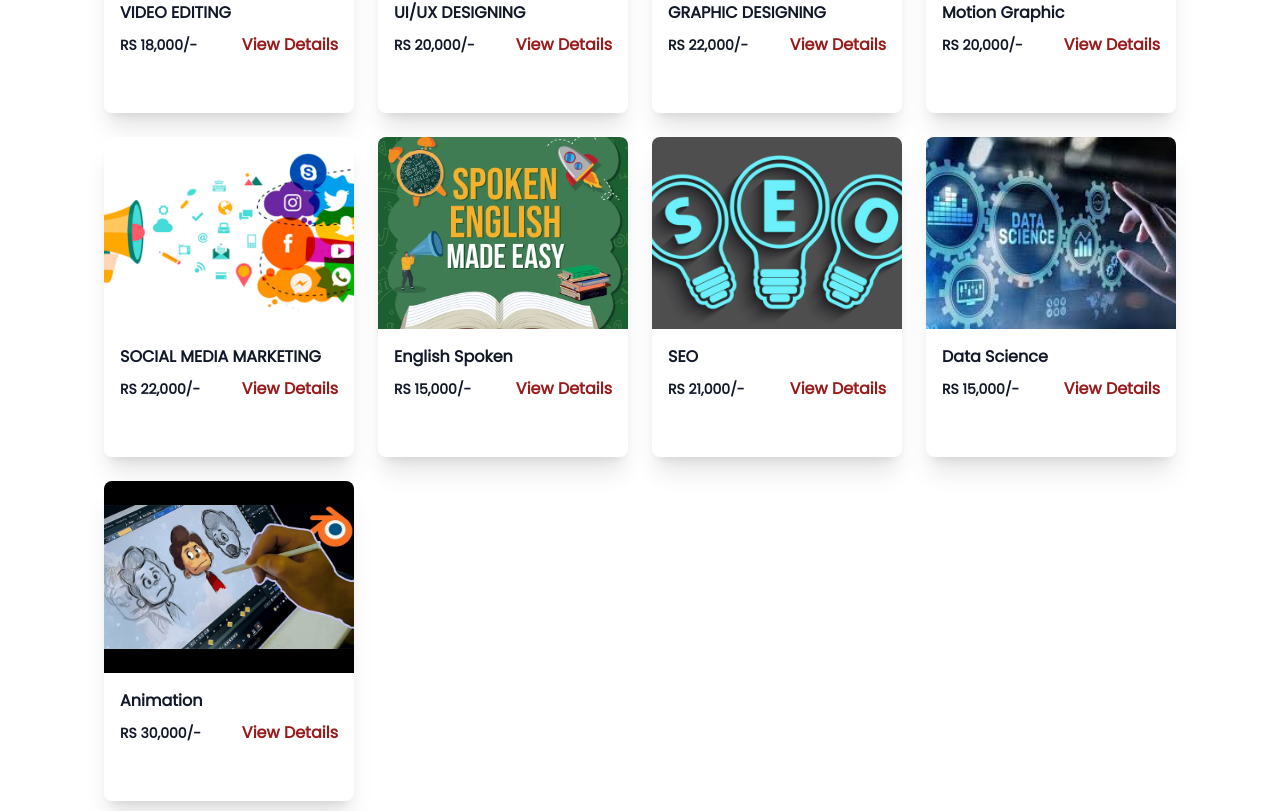
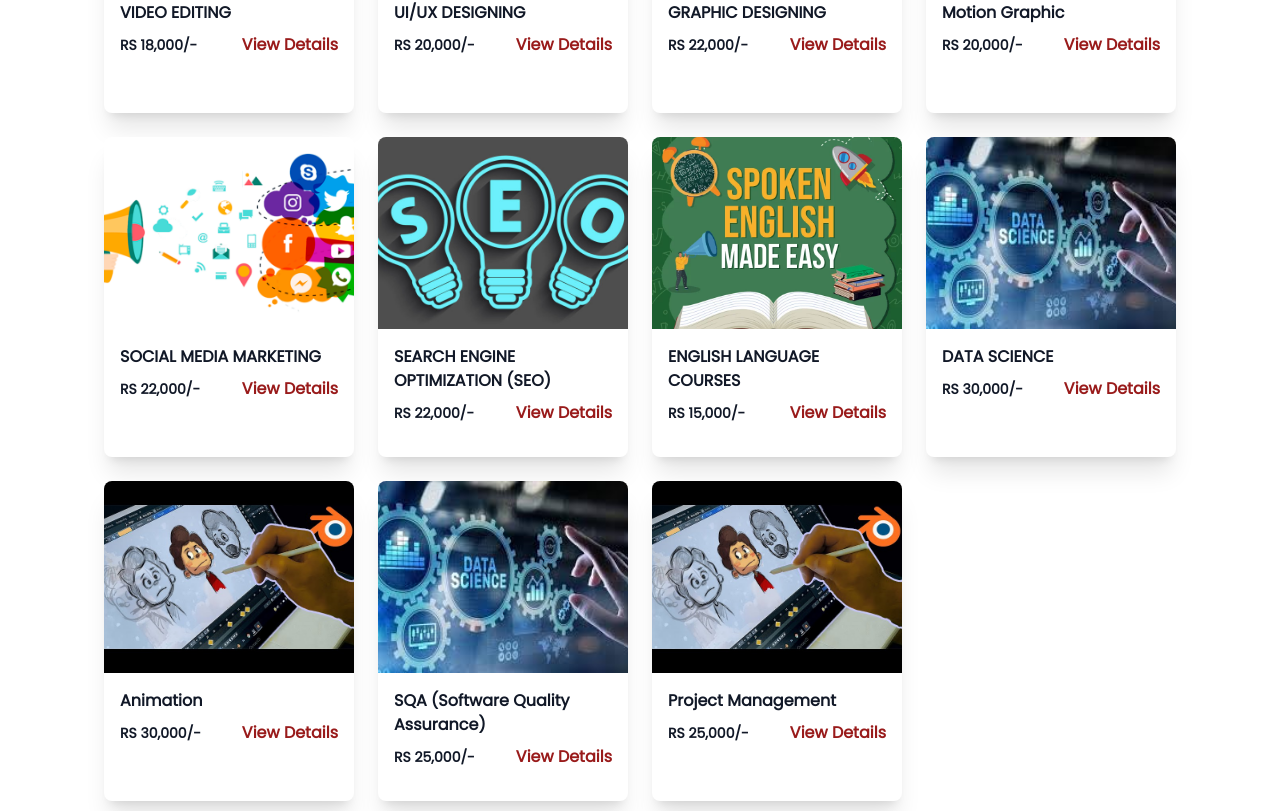
Before and after one commit to Khuramshahzad3/structures-web, a React (Vite) app: page /courses in a window 1280 px wide. Shown: the part 1989-2800 px from the top of the page. Built offline with nearby package versions, Linux system fonts and the light colour scheme.

Commit message:
course display

```diff
--- a/src/App.jsx
+++ b/src/App.jsx
@@ -15,13 +15,14 @@ function App() {
   return (
     <BrowserRouter>
       <Navbar />
+
       <Routes>
         <Route path="/" element={<Home />} />
         <Route path="/contactus" element={<ContactUs />} />
         <Route path="/services" element={<ServicePage />} />
         <Route path="/courses" element={<Coursespage />} />
         <Route path="/aboutus" element={<Aboutpage />} />
-        <Route path={`/courses/:courseid`} element={<CourseInerPage />} />
+        <Route path={`/courses/:routes`} element={<CourseInerPage />} />
       </Routes>
       <Footer />
     </BrowserRouter>
--- a/src/Components/CoursesPages/CourseCard.jsx
+++ b/src/Components/CoursesPages/CourseCard.jsx
@@ -13,7 +13,7 @@ const CourseCard = (props) => {
             <h3 className="text-gray-900 font-semibold ">{props.title}</h3>
             <div className="flex items-center justify-between mt-2">
               <span className="text-gray-900 font-bold text-sm">RS {props.newPrice}</span>
-              <Link to={`/courses/${props.id}`} className='font-semibold text-red-800'  onClick={()=>{window.scrollTo(0,0)}} >View Details</Link>
+              <Link to={`/courses/${props.routes}`} className='font-semibold text-red-800'  onClick={()=>{window.scrollTo(0,0)}} >View Details</Link>
             </div>
           </div>
         </div>
--- a/src/Components/CoursesPages/CourseCardDetails.jsx
+++ b/src/Components/CoursesPages/CourseCardDetails.jsx
@@ -10,9 +10,9 @@ const CourseCardDetails = () => {
                     <CourseCard
                         key={index}
                         image={course.image}
-                        title={course.Service}
+                        title={course.course}
                         newPrice={course.Price}
-                        id={course.id}
+                        routes={course.routes}
                     />
                 ))}
             </div>
--- a/src/Components/CoursesPages/CourseInerPage.jsx
+++ b/src/Components/CoursesPages/CourseInerPage.jsx
@@ -5,11 +5,9 @@ import CourseData from '../../assets/CourseData'
 import CourseDisplay from './CourseDisplay'
 import { useParams } from 'react-router-dom'
 const CourseInerPage = () => {
-    const { courseid } = useParams();
+    const { routes } = useParams();
 
-    const course = CourseData.find((e) => e.id === Number(courseid))
-
-
+    const course = CourseData.find((e) => e.routes === routes)
     return (
         <div>
             <div className="bg-black max-md:h-[500px]">
--- a/src/Components/Home/Home.jsx
+++ b/src/Components/Home/Home.jsx
@@ -6,11 +6,12 @@ import VideoSection from './VideoSection'
 import FeatureCardDetails from '../FeaturedComponents/FeatureCardDetails'
 import FeaturePage from '../FeaturedComponents/FeaturePage'
 import Slider from '../FeaturedComponents/Slider'
-
+import Ght from './ght'
 const Home = () => {
   return (
     <div>
       <HeroSection />
+      <Ght/>
       <Section2 />
       <FeaturePage />
       <VideoSection />
--- a/src/assets/CourseData.js
+++ b/src/assets/CourseData.js
@@ -1,4 +1,4 @@
-import MADImage from '../assets/MADImage.jpg'
+import MADImage from "../assets/MADImage.jpg";
 import WebImage from "../assets/WebImage.jpg";
 import ShopifyImage from "../assets/ShopifyImage.jpg";
 import FreeImage from "../assets/FreeImage.jpg";
@@ -19,155 +19,420 @@ import AnimationImage from "../assets/AnimationImage.jpg";
 import SEOImage from "../assets/SEOImage.jpg";
 import SMMImage from "../assets/SMMImage.png";
 import DSImage from "../assets/DSImage.jpeg";
+
 const CourseData = [
   {
     id: 1,
-      Service: "Web Development ",
+    course: "Web Development",
     image: WebImage,
-      routes: "/webdev",
+    routes: "webdev",
     Price: "20,000/-",
+    duration: "2 months",
+    outline: [
+      "Introduction to Web Development",
+      "HTML, CSS, JavaScript Basics",
+      "Responsive Design",
+      "Frontend Frameworks",
+      "Backend Development",
+      "Databases and APIs",
+      "Version Control Systems",
+      "Final Project",
+    ],
   },
   {
     id: 2,
-      Service: "SHOPIFY ",
-
+    course: "SHOPIFY",
     image: ShopifyImage,
-      routes: "/shopify",
+    routes: "shopify",
     Price: "20,000/-",
+    duration: "2 months",
+    outline: [
+      "Introduction to Shopify",
+      "Customizing Themes",
+      "Product Management",
+      "Managing Payments and Shipping",
+      "SEO for Shopify Stores",
+      "Shopify Marketing Tools",
+      "Testing and Launching",
+      "Post-Launch Maintenance",
+    ],
   },
   {
     id: 3,
-      Service: "WORDPRESS DEVELOPMENT ",
+    course: "WORDPRESS DEVELOPMENT",
     image: WordPImage,
-      routes: "/wordpressdev",
+    routes: "wordpressdev",
     Price: "20,000/-",
+    duration: "2 months",
+    outline: [
+      "Introduction to WordPress",
+      "Setting Up Themes",
+      "Managing Plugins",
+      "Content Creation",
+      "Customizing with CSS and JS",
+      "WordPress SEO",
+      "E-commerce Integration",
+      "Final Project",
+    ],
   },
   {
     id: 4,
-      Service: "FREELANCING ",
+    course: "FREELANCING",
     image: FreeImage,
-      routes: "/freelancing",
+    routes: "freelancing",
     Price: "15,000/-",
+    duration: "2 months",
+    outline: [
+      "Introduction to Freelancing",
+      "Setting up Profiles",
+      "Building a Portfolio",
+      "Finding Clients",
+      "Managing Payments",
+      "Handling Contracts",
+      "Communication Skills",
+      "Project Management",
+    ],
   },
   {
     id: 5,
-      Service: "CONTENT WRITING ",
+    course: "CONTENT WRITING",
     image: CreativeImage,
-      routes: "/contentwriting",
+    routes: "contentwriting",
     Price: "10,000/-",
+    duration: "2 months",
+    outline: [
+      "Introduction to Content Writing",
+      "SEO Writing",
+      "Writing for Different Platforms",
+      "Editing and Proofreading",
+      "Blogging",
+      "Copywriting",
+      "Content Strategy",
+      "Building a Writing Portfolio",
+    ],
   },
   {
     id: 6,
-      Service: "MICROSOFT OFFICE (BASIC IT)",
+    course: "MICROSOFT OFFICE (BASIC IT)",
     image: MSOImage,
-      routes: "/msoffice",
+    routes: "msoffice",
     Price: "18,000/-",
+    duration: "2 months",
+    outline: [
+      "Introduction to Microsoft Office Suite",
+      "Microsoft Word Basics",
+      "Microsoft Excel Basics",
+      "Microsoft PowerPoint Basics",
+      "Data Management",
+      "Email Handling with Outlook",
+      "OneDrive and SharePoint",
+      "Final Project",
+    ],
   },
   {
     id: 7,
-      Service: "CYBER SECURITY",
+    course: "CYBER SECURITY",
     image: CSImage,
-      routes: "/cybersecurity",
+    routes: "cybersecurity",
     Price: "25,000/-",
+    duration: "2 months",
+    outline: [
+      "Introduction to Cybersecurity",
+      "Network Security Fundamentals",
+      "Malware and Phishing Attacks",
+      "Cryptography",
+      "Cloud Security",
+      "Ethical Hacking",
+      "Cybersecurity Tools",
+      "Incident Response",
+    ],
   },
   {
     id: 8,
-      Service: "ARTIFICIAL INTELLIGENCE",
+    course: "ARTIFICIAL INTELLIGENCE",
     image: AIImage,
-      routes: "/ai",
+    routes: "ai",
     Price: "30,000/-",
+    duration: "2 months",
+    outline: [
+      "Introduction to AI",
+      "AI Algorithms",
+      "NLP and Neural Networks",
+      "Machine Learning in AI",
+      "AI in Robotics",
+      "AI Ethics",
+      "Building an AI Model",
+      "Final AI Project",
+    ],
   },
-
   {
     id: 9,
-      Service: "Machine Learning",
+    course: "Machine Learning",
     image: MLImage,
-      routes: "/machinnelearing",
+    routes: "machinelearning",
     Price: "25,000/-",
+    duration: "2 months",
+    outline: [
+      "Introduction to Machine Learning",
+      "Supervised Learning",
+      "Unsupervised Learning",
+      "Neural Networks",
+      "Model Evaluation",
+      "Cross-validation",
+      "ML Applications",
+      "Final ML Project",
+    ],
   },
   {
     id: 10,
-      Service: "SOFTWARE DEVELOPMENT",
+    course: "SOFTWARE DEVELOPMENT",
     image: SDImage,
-      routes: "/softwaredevelopment",
+    routes: "softwaredevelopment",
     Price: "25,000/-",
+    duration: "2 months",
+    outline: [
+      "Introduction to SDLC",
+      "Programming Concepts",
+      "Object-Oriented Programming",
+      "Version Control",
+      "Debugging",
+      "Software Testing",
+      "Agile Methodologies",
+      "Final Project",
+    ],
   },
   {
     id: 11,
-      Service: "MOBILE APP DEVELOPMENT",
+    course: "MOBILE APP DEVELOPMENT",
     image: MADImage,
-      routes: "/mobileappdevelopment",
+    routes: "mobileappdevelopment",
     Price: "25,000/-",
+    duration: "2 months",
+    outline: [
+      "Introduction to Mobile App Development",
+      "Setting Up Development Environment",
+      "UI Design Principles",
+      "Working with APIs",
+      "User Authentication",
+      "Mobile App Performance",
+      "App Store Deployment",
+      "Final Mobile App Project",
+    ],
   },
   {
     id: 12,
-      Service: "CANVA DESIGN",
+    course: "CANVA DESIGN",
     image: CanvaImage,
-      routes: "/canvadesign",
+    routes: "canvadesign",
     Price: "11,000/-",
+    duration: "2 months",
+    outline: [
+      "Introduction to Canva",
+      "Designing Social Media Graphics",
+      "Logo and Banner Design",
+      "Presentation Design",
+      "Business Cards and Flyers",
+      "YouTube Thumbnails",
+      "Poster Design",
+      "Final Canva Project",
+    ],
   },
   {
     id: 13,
-      Service: "VIDEO EDITING",
+    course: "VIDEO EDITING",
     image: VEImage,
-      routes: "/videoediting",
+    routes: "videoediting",
     Price: "18,000/-",
+    duration: "2 months",
+    outline: [
+      "Introduction to Video Editing",
+      "Advanced Editing Techniques",
+      "Audio Editing",
+      "Color Grading",
+      "Motion Graphics",
+      "Green Screen Effects",
+      "Final Video Project",
+    ],
   },
   {
     id: 14,
-      Service: "UI/UX DESIGNING",
+    course: "UI/UX DESIGNING",
     image: UxImage,
-      routes: "/ui/uxdesigning",
+    routes: "ui/uxdesigning",
     Price: "20,000/-",
+    duration: "2 months",
+    outline: [
+      "Introduction to UI/UX Design",
+      "User Research",
+      "Wireframing",
+      "Design Tools",
+      "Typography and Color Theory",
+      "Prototyping",
+      "User Testing",
+      "Final UI/UX Project",
+    ],
   },
   {
     id: 15,
-      Service: "GRAPHIC DESIGNING",
+    course: "GRAPHIC DESIGNING",
     image: GDImage,
-      routes: "/graphicdesigning",
+    routes: "graphicdesigning",
     Price: "22,000/-",
+    duration: "2 months",
+    outline: [
+      "Introduction to Graphic Design",
+      "Logo Design",
+      "Branding",
+      "Social Media Graphics",
+      "Print Design",
+      "Portfolio Development",
+      "Color Theory",
+      "Final Design Project",
+    ],
   },
   {
     id: 16,
-      Service: "Motion Graphic",
+    course: "Motion Graphic",
     image: MDImage,
-      routes: "/motiongraphic",
+    routes: "motiongraphic",
     Price: "20,000/-",
+    duration: "2 months",
+    outline: [
+      "Introduction to Motion Graphics",
+      "Keyframing and Animation Basics",
+      "2D and 3D Animation",
+      "Effects and Transitions",
+      "Rendering and Compositing",
+      "Audio Syncing",
+      "Final Motion Graphic Project",
+    ],
   },
   {
     id: 17,
-      Service: "SOCIAL MEDIA MARKETING",
+    course: "SOCIAL MEDIA MARKETING",
     image: SMMImage,
-      routes: "/socialmediamarketing",
+    routes: "socialmediamarketing",
     Price: "22,000/-",
+    duration: "2 months",
+    outline: [
+      "Introduction to SMM",
+      "Facebook & Instagram Ads",
+      "Business Planning and Analysis",
+      "YouTube Monetization",
+      "LinkedIn Ads",
+      "Followers & Likes Strategies",
+      "Content Creation for SMM",
+      "Final SMM Project",
+    ],
   },
   {
     id: 18,
-      Service: "English Spoken",
-      image: EnglishImage,
-      routes: "/englishspoken",
-      Price: "15,000/-",
+    course: "SEARCH ENGINE OPTIMIZATION (SEO)",
+    image: SEOImage,
+    routes: "seo",
+    Price: "22,000/-",
+    duration: "2 months",
+    outline: [
+      "Introduction to SEO",
+      "On-Page SEO",
+      "Off-Page SEO",
+      "Keyword Research",
+      "SEO Tools and Analytics",
+      "Content Optimization",
+      "Link Building",
+      "Final SEO Project",
+    ],
   },
   {
     id: 19,
-      Service: "SEO",
-      image: SEOImage,
-      routes: "/seo",
-      Price: "21,000/-",
+    course: "ENGLISH LANGUAGE COURSES",
+    image: EnglishImage,
+    routes: "english",
+    Price: "15,000/-",
+    duration: "2 months",
+    outline: [
+      "Introduction to English Language",
+      "Grammar and Vocabulary",
+      "Speaking Skills",
+      "Listening and Comprehension",
+      "Writing Techniques",
+      "Reading Practice",
+      "Pronunciation",
+      "Final English Language Project",
+    ],
   },
   {
     id: 20,
-      Service: "Data Science",
+    course: "DATA SCIENCE",
     image: DSImage,
-      routes: "/datascience",
-      Price: "15,000/-",
+    routes: "datascience",
+    Price: "30,000/-",
+    duration: "2 months",
+    outline: [
+      "Introduction to Data Science",
+      "Data Analysis Techniques",
+      "Data Visualization",
+      "Statistical Methods",
+      "Machine Learning in Data Science",
+      "Big Data Concepts",
+      "Python for Data Science",
+      "Final Data Science Project",
+    ],
   },
   {
     id: 21,
-      Service: "Animation",
+    course: "Animation",
     image: AnimationImage,
-      routes: "/animation",
+    routes: "animation",
     Price: "30,000/-",
+    duration: "3 months",
+    outline: [
+      "Introduction to Animation",
+      "2D Animation Techniques",
+      "3D Animation Basics",
+      "Character Animation",
+      "Visual Effects (VFX)",
+      "Storyboarding and Scriptwriting",
+      "Animation Tools and Software",
+      "Final Animation Project",
+    ],
+  },
+  {
+    id: 22,
+    course: "SQA (Software Quality Assurance)",
+    image: DSImage,
+    routes: "sqa",
+    Price: "25,000/-",
+    duration: "2 months",
+    outline: [
+      "Introduction to Software Quality Assurance",
+      "Software Testing Lifecycle",
+      "Manual Testing Techniques",
+      "Automation Testing Tools",
+      "Bug Tracking and Reporting",
+      "Testing Strategies and Best Practices",
+      "Test Case Design and Execution",
+      "Final SQA Project",
+    ],
+  },
+  {
+    id: 23,
+    course: "Project Management",
+    image: AnimationImage,
+    routes: "projectmanagement",
+    Price: "25,000/-",
+    duration: "2 months",
+    outline: [
+      "Introduction to Project Management",
+      "Project Planning and Scheduling",
+      "Resource Allocation and Budgeting",
+      "Risk Management",
+      "Agile and Scrum Methodologies",
+      "Project Management Tools",
+      "Team Collaboration and Leadership",
+      "Final Project Management Project",
+    ],
   },
 ];
+
 export default CourseData;
```
Also changed, not shown: src/Components/CoursesPages/CourseDisplay.jsx (+23 -9 lines), 1 other file (tests, documents, lock files or other folders). Lines whose indentation alone changed are shown as unchanged.
